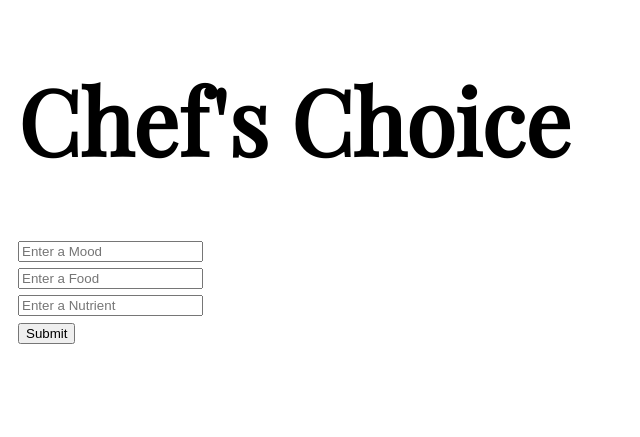
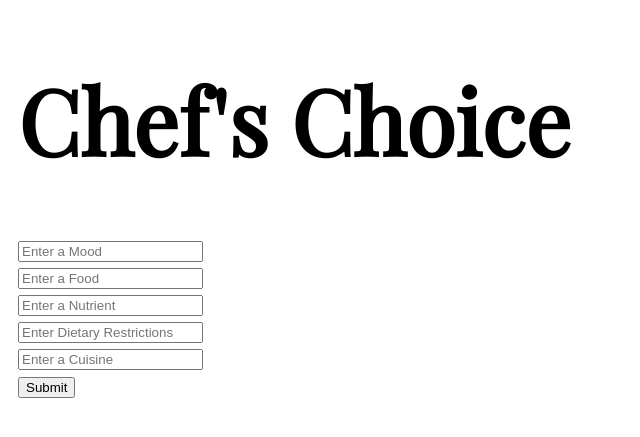
Before and after one commit to afghanimah/cs4300sp2018-chefschoice, a PHP site: page / in a window 1280 px wide. Shown: the top 437 px of the page, without its empty margins (0-640 px from the left). Run offline with PHP 8.4, Linux system fonts and the light colour scheme; data that the repository does not hold is empty.

Commit message:
Added additional inputs for search query

```diff
--- a/format.php
+++ b/format.php
@@ -1,5 +1,4 @@
-<!-- Submits queries to Spoonacular API -->
-
+<!-- Submits queries to Spoonacular API and displays results -->
 <?php
 	require_once "vendor/autoload.php";
 	include ('src/SpoonacularAPIClient.php');
@@ -7,26 +6,31 @@
 
 
 	$APIkey = "xk1HGDFa1NmshAMfSgYD3ZI6PKUyp1TpWnUjsnHdp9TkMEv0Gg";
-	// Configuration parameters
+	// Number of results to return from query [0-100]
+	$number = 100;
 	// Instructions: replace getenv("API_KEY") with the api key for local testing and change back for public
-	$xMashapeKey = $APIkey; // The Mashape application you want to use for this session.
+	$xMashapeKey = $APIkey;
 	$client = new SpoonacularAPIClient($xMashapeKey);
+
 
 	// $ppl = new SpoonacularAPIClient("Johanna");
 	$client = $client->getClient();
 
 
 	if ($_POST['submit-query']) {
-		$food = filter_input(INPUT_POST, 'input-food', FILTER_SANITIZE_STRING);
-		$mood = filter_input(INPUT_POST, 'input-mood', FILTER_SANITIZE_STRING);
-		$query = filter_input(INPUT_POST, 'input-nutri', FILTER_SANITIZE_STRING);
+		$foodInput = filter_input(INPUT_POST, 'input-food', FILTER_SANITIZE_STRING);
+		$moodInput = filter_input(INPUT_POST, 'input-mood', FILTER_SANITIZE_STRING);
+    $nutrientsInput = filter_input(INPUT_POST, 'input-nutrient', FILTER_SANITIZE_STRING);
+    $restrictionsInput = filter_input(INPUT_POST, 'input-restriction', FILTER_SANITIZE_STRING);
+    // $cuisinesInput = $_POST["input-cuisine"];
 
 
 		//standard link for unirest request
 		$getRequestLink = "https://spoonacular-recipe-food-nutrition-v1.p.mashape.com/recipes/search?";
 
 		// These code snippets use an open-source library. http://unirest.io/php
-		$response = Unirest\Request::get($getRequestLink."query=".$query,
+		$response = Unirest\Request::get(
+			$getRequestLink."query=".$foodInput."&number=".$number,
 			  array(
 			    "X-Mashape-Key" => $APIkey,
 			    "Accept" => "application/json"
@@ -35,9 +39,11 @@
 		//encodes unirest object to json for iteration purposes
  		$parsedResponse = json_decode(json_encode($response->body), true);
 
+		$i = 0;
 		//displays results from query
 		foreach($parsedResponse["results"] as $item) {
-			echo $item["title"]."<br>";
+			$i+=1;
+			echo $i." ".$item["title"]."<br>";
 		};
 	}
 ?>
--- a/index.php
+++ b/index.php
@@ -18,15 +18,20 @@
 			<div id='content'>
 				<h1>Chef's Choice</h1>
 				<form method="post" action="index.php">
+					<!-- Mood -->
 					<input class="search-input" type="POST" name="input-mood"
 					placeholder="Enter a Mood">
-
+					<!-- Food -->
 					<input class="search-input" type="POST" name="input-food" placeholder="Enter a Food">
-
-					<input class="search-input" type="POST" name="input-nutri"
+					<!-- Nutrient (separated by commas)-->
+					<input class="search-input" type="POST" name="input-nutrient"
 					placeholder="Enter a Nutrient">
-
-					<input type="submit" name="submit-query">
+					<!-- Restrictions (separated by commas) -->
+					<input class="search-input" type="POST" name="input-restriction" placeholder="Enter Dietary Restrictions">
+					<!-- Cuisines (dropdown list) -->
+					<input class="search-input" type="POST" name="input-cuisine" placeholder="Enter a Cuisine">
+					<!-- Submit -->
+					<input type="submit" name="submit-query" placeholder="Submit">
 				</form>
 			</div>
 		</div>
```
